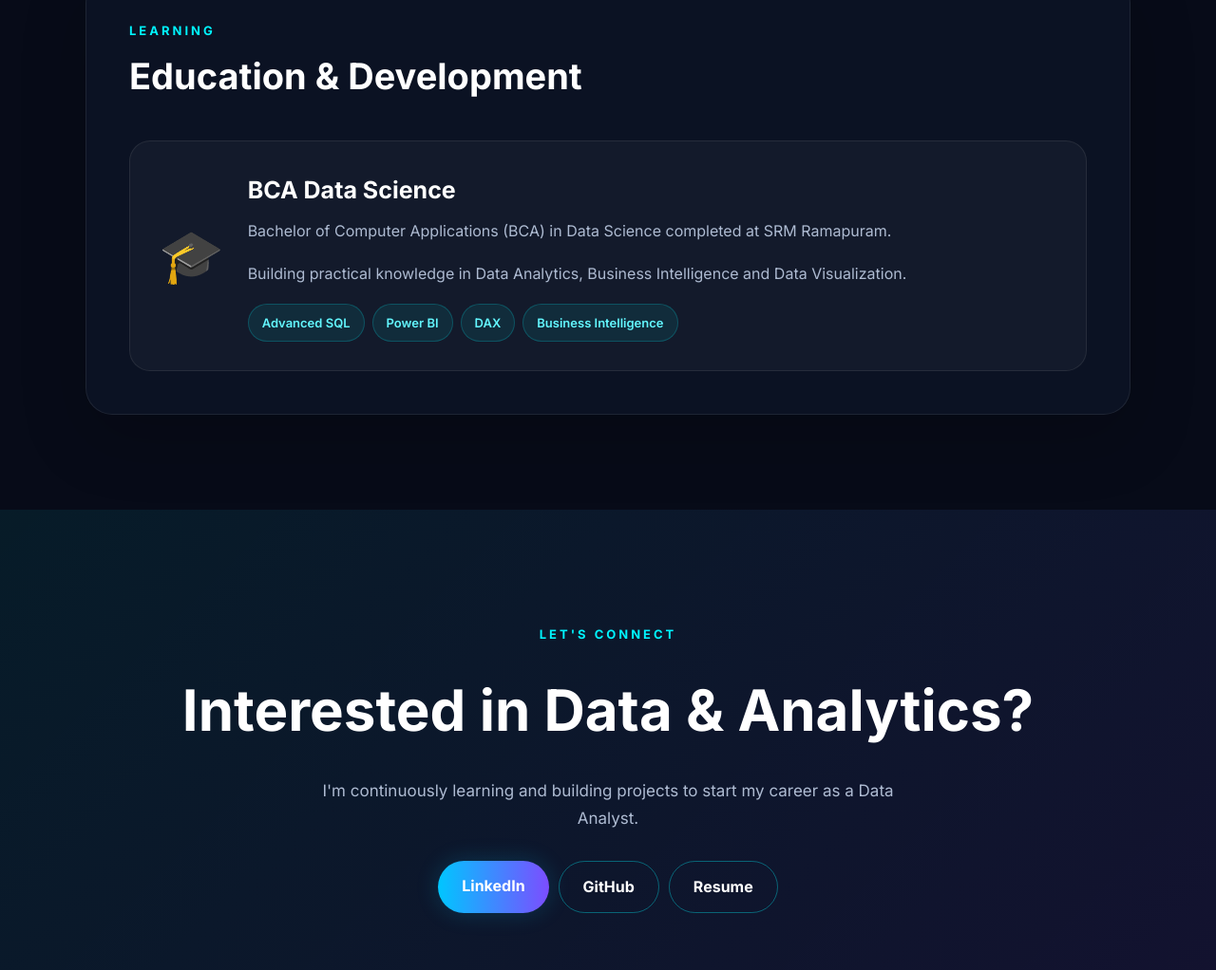
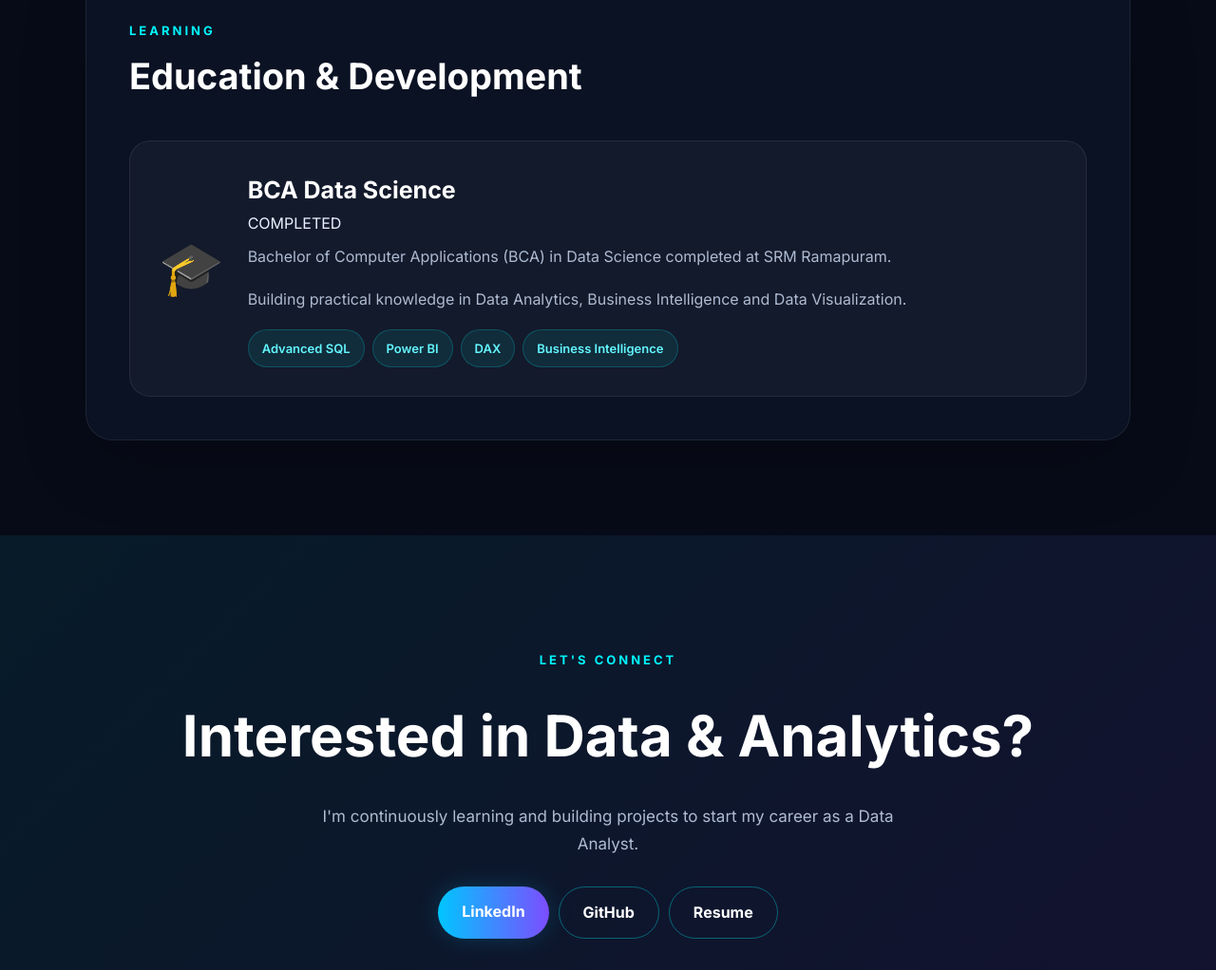
Before and after one commit to Ismailnafees/Ismailnafees.github.io, a plain HTML site: page index.html in a window 1280 px wide. Shown: the part 3798-4820 px from the top of the page at 95% size. Drawn offline with Linux system fonts and the light colour scheme.

Commit message:
Update index.html

```diff
--- a/index.html
+++ b/index.html
@@ -299,6 +299,7 @@
 
                <h3>BCA Data Science</h3>
 
+<span class="education-status">COMPLETED</span>
 <p>
     Bachelor of Computer Applications (BCA) in Data Science
     completed at SRM Ramapuram.
```
